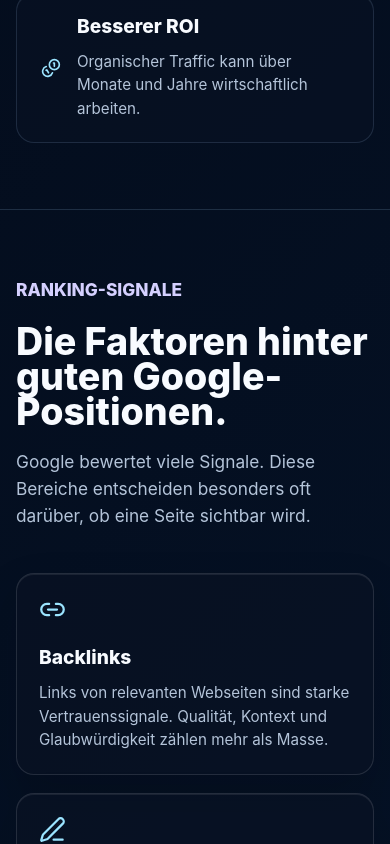
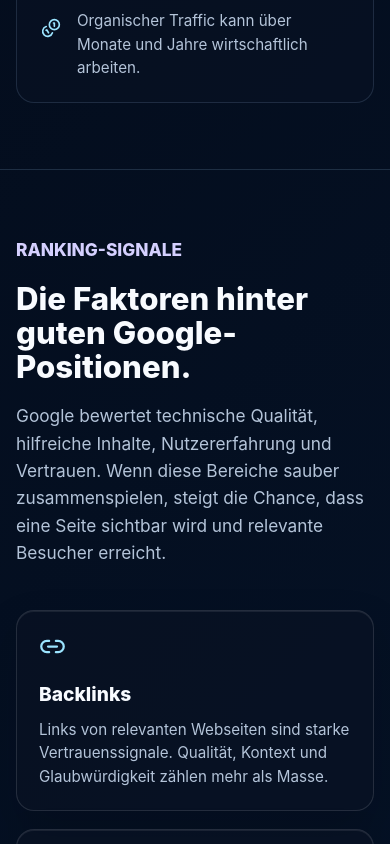
Before and after one commit to parmis2005/seo-info-test, a Next.js app: page / in a window 390 px wide. Shown: the part 2468-3312 px from the top of the page. Built offline with nearby package versions, Linux system fonts and the light colour scheme.

Commit message:
Refine SEO section copy and headings

```diff
--- a/app/globals.css
+++ b/app/globals.css
@@ -371,9 +371,9 @@ h1 span:first-child {
 }
 h2 {
   margin-bottom: 18px;
-  font-size: 4.4rem;
+  font-size: clamp(2.35rem, 3.6vw, 3.25rem);
   font-weight: 760;
-  line-height: 0.94;
+  line-height: 1.08;
 }
 h3 {
   margin-bottom: 12px;
@@ -1307,7 +1307,7 @@ p {
 }
 @media (max-width: 1100px) {
   h2 {
-    font-size: 3.1rem;
+    font-size: 2.55rem;
   }
   .site-header {
     grid-template-columns: 1fr auto;
@@ -1374,7 +1374,7 @@ p {
     font-size: 2.05rem;
   }
   h2 {
-    font-size: 2.35rem;
+    font-size: 1.95rem;
   }
   .site-header {
     min-height: 68px;
--- a/app/page.tsx
+++ b/app/page.tsx
@@ -301,7 +301,7 @@ export default function Page() {
         <SectionHeading
           eyebrow="Ranking-Signale"
           title="Die Faktoren hinter guten Google-Positionen."
-          text="Google bewertet viele Signale. Diese Bereiche entscheiden besonders oft darüber, ob eine Seite sichtbar wird."
+          text="Google bewertet technische Qualität, hilfreiche Inhalte, Nutzererfahrung und Vertrauen. Wenn diese Bereiche sauber zusammenspielen, steigt die Chance, dass eine Seite sichtbar wird und relevante Besucher erreicht."
         />
         <div className="service-grid">
           {FACTORS.map(({ Icon, title, text }) => (
@@ -348,7 +348,7 @@ export default function Page() {
         <SectionHeading
           eyebrow="Off-Page SEO"
           title="Autorität, die außerhalb deiner Website entsteht."
-          text="Vertrauen entsteht durch Empfehlungen, Erwähnungen und lokale Signale, die zu deinem Angebot passen."
+          text="Vertrauen entsteht nicht nur auf deiner eigenen Website. Auch Empfehlungen, Erwähnungen, Bewertungen und lokale Signale zeigen Suchmaschinen, dass dein Angebot relevant und glaubwürdig ist."
         />
         <div className="service-grid">
           {OFFPAGE.map(({ Icon, title, text }) => (
@@ -361,7 +361,7 @@ export default function Page() {
         </div>
       </section>
 
-      <section className="section">
+      <section className="section left-heading-section">
         <SectionHeading
           eyebrow="SEO in der Praxis"
           title="Ein System aus Analyse, Struktur und messbarer Umsetzung."
```
